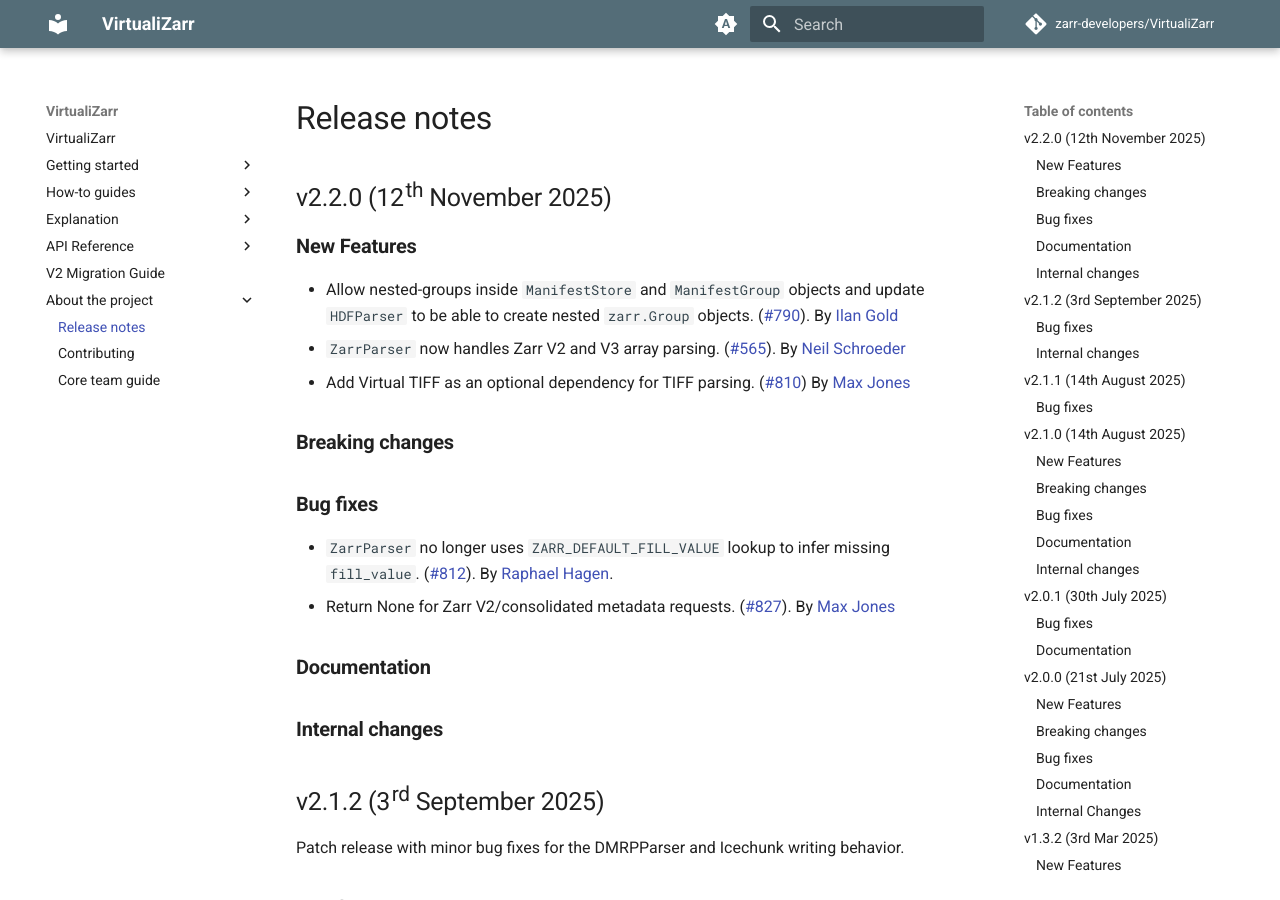
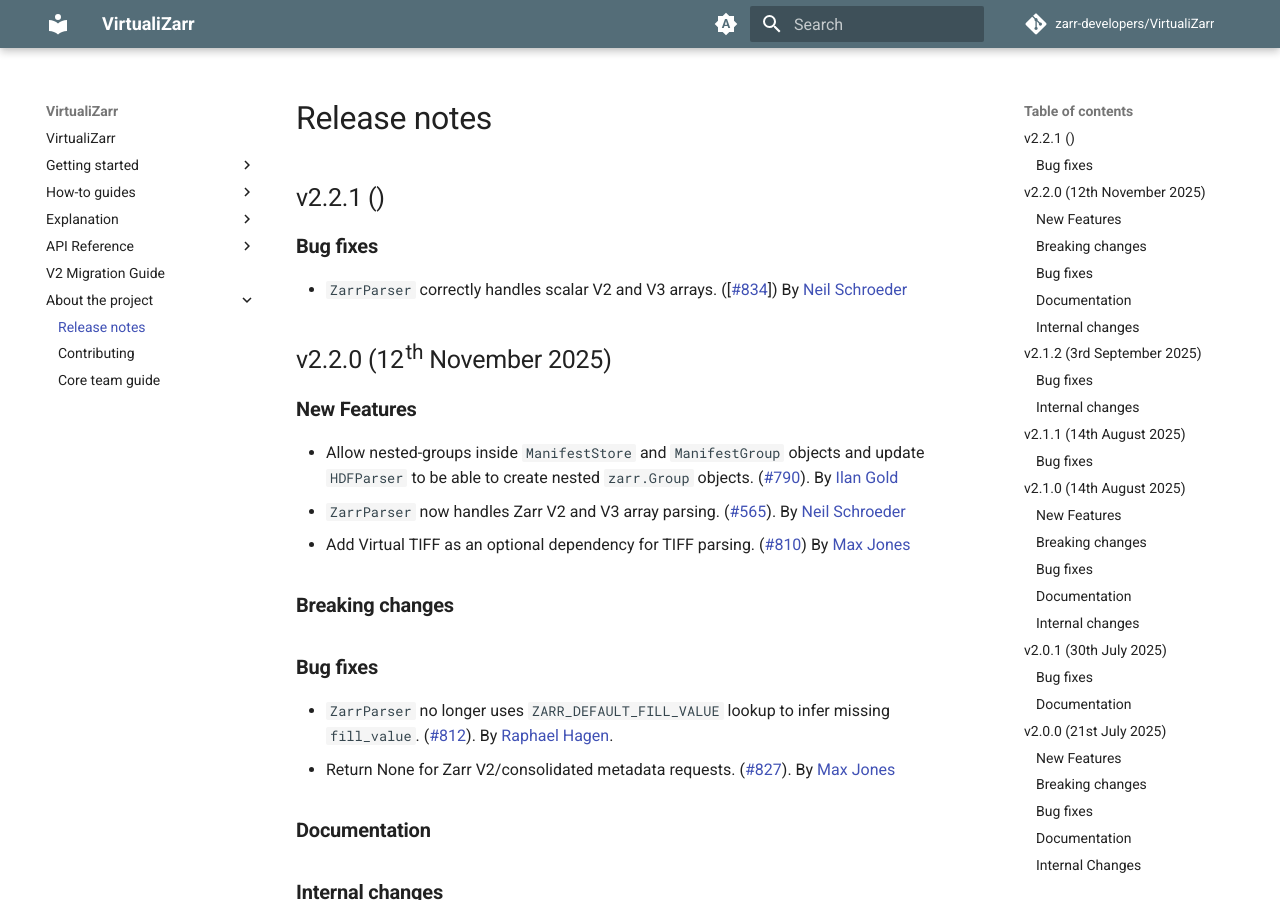
Before and after one commit to zarr-developers/VirtualiZarr, an MkDocs documentation site: the page built from docs/releases.md, in a window 1280 px wide and 900 px high. Built offline with MkDocs 1.6.1 and Material for MkDocs 9.7.7, drawn with Linux system fonts in a browser that asks for light colours; comment, search, counter and statistics services are not loaded; the version menu is left out.

Commit message:
fixing the scalar array test to be correct

```diff
--- a/docs/releases.md
+++ b/docs/releases.md
@@ -1,4 +1,13 @@
 # Release notes
+
+## v2.2.1 ()
+
+### Bug fixes
+
+- `ZarrParser` correctly handles scalar V2 and V3 arrays.
+  ([[#834](https://github.com/zarr-developers/VirtualiZarr/issues/834)])
+  By [Neil Schroeder](https://github.com/neilSchroeder)
+
 
 ## v2.2.0 (12th November 2025)
 
```
Also changed, not shown: 1 other file.
